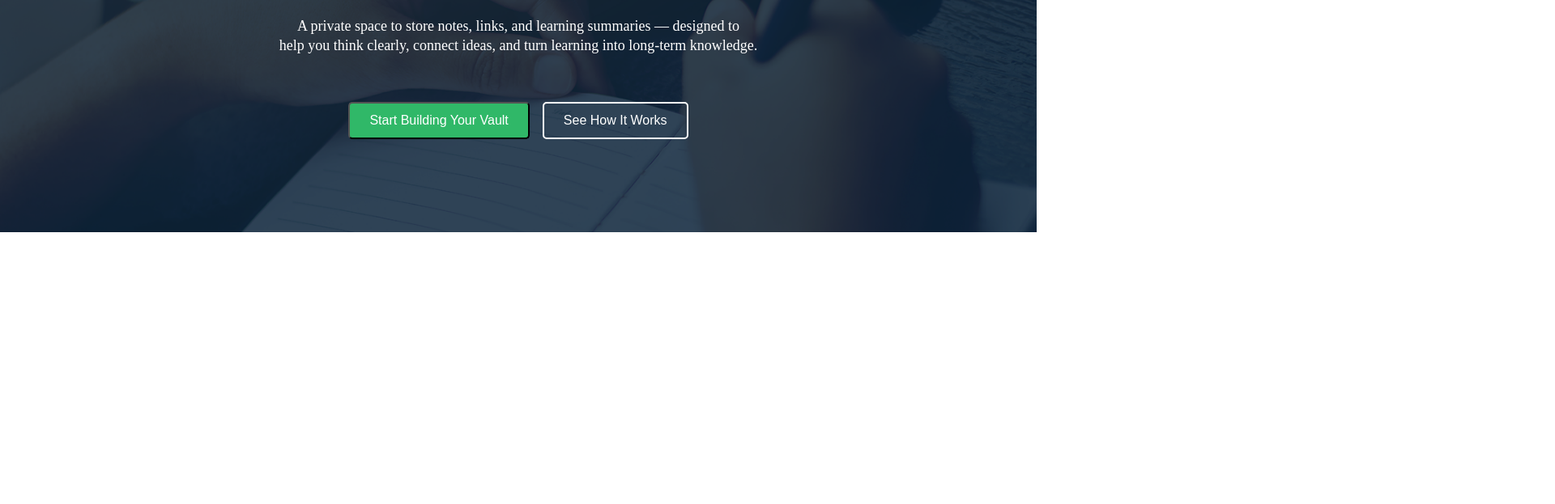
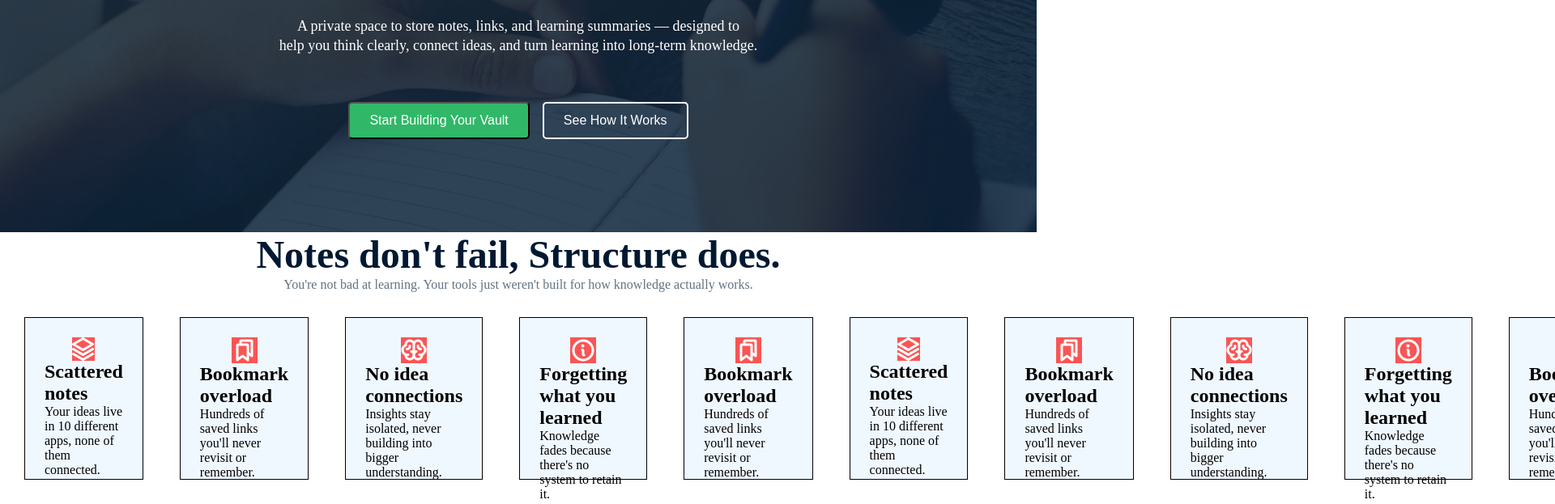
Before and after one commit to RahulAdhikary2305/assignment-1, a plain HTML site: page index.html in a window 1280 px wide. Shown: the part 419-1042 px from the top of the page at 81% size, 1920 px wide, since content can reach past the window. Before the commit the page ends 800 px from the top, so only its background shows below. Drawn offline with Linux system fonts and the light colour scheme.

Commit message:
note section done

```diff
--- a/index.html
+++ b/index.html
@@ -74,6 +74,93 @@
     </header>
 
 
+    <section>
+
+        <div class="note">
+            <div class="nothed">
+                <p class="nothedbig"><b>Notes don't fail, Structure does.</b></p>
+
+                <p class="nothedsml">You're not bad at learning. Your tools just weren't built for how knowledge actually works.</p>
+            </div>
+
+
+            <div class="card">
+                <div class="rectangle">
+                    <img class="recicon" src="assets/Vector.png" alt="">
+                    <p class="rectitle">Scattered notes</p>
+                    <p class="recdes">Your ideas live in 10 different apps, none of them connected.</p>
+
+                </div>
+                <div class="rectangle">
+                    <img class="recicon" src="assets/Bookmarks.png" alt="">
+                    <p class="rectitle">Bookmark overload</p>
+                    <p class="recdes">Hundreds of saved links you'll never revisit or remember.</p>
+
+                </div>
+                <div class="rectangle">
+                    <img class="recicon" src="assets/Brain.png" alt="">
+                    <p class="rectitle">No idea connections</p>
+                    <p class="recdes">Insights stay isolated, never building into bigger understanding.</p>
+
+                </div>
+                <div class="rectangle">
+                    <img class="recicon" src="assets/Info.png" alt="">
+                    <p class="rectitle">Forgetting what you learned</p>
+
+                    <p class="recdes">Knowledge fades because there's no system to retain it.</p>
+
+                </div>
+                <div class="rectangle">
+                    <img class="recicon" src="assets/Bookmarks.png" alt="">
+                    <p class="rectitle">Bookmark overload</p>
+                    <p class="recdes">Hundreds of saved links you'll never revisit or remember.</p>
+
+                </div>
+
+                <div class="rectangle">
+                    <img class="recicon" src="assets/Vector.png" alt="">
+                    <p class="rectitle">Scattered notes</p>
+                    <p class="recdes">Your ideas live in 10 different apps, none of them connected.</p>
+
+                </div>
+                <div class="rectangle">
+                    <img class="recicon" src="assets/Bookmarks.png" alt="">
+                    <p class="rectitle">Bookmark overload</p>
+                    <p class="recdes">Hundreds of saved links you'll never revisit or remember.</p>
+
+                </div>
+                <div class="rectangle">
+                    <img class="recicon" src="assets/Brain.png" alt="">
+                    <p class="rectitle">No idea connections</p>
+                    <p class="recdes">Insights stay isolated, never building into bigger understanding.</p>
+
+                </div>
+                <div class="rectangle">
+                    <img class="recicon" src="assets/Info.png" alt="">
+                    <p class="rectitle">Forgetting what you learned</p>
+
+                    <p class="recdes">Knowledge fades because there's no system to retain it.</p>
+
+                </div>
+                <div class="rectangle">
+                    <img class="recicon" src="assets/Bookmarks.png" alt="">
+                    <p class="rectitle">Bookmark overload</p>
+                    <p class="recdes">Hundreds of saved links you'll never revisit or remember.</p>
+
+                </div>
+
+
+
+            </div>
+
+
+        </div>
+
+
+
+    </section>
+
+
 
 
 </body>
--- a/style.css
+++ b/style.css
@@ -117,3 +117,60 @@ nav .div{
     font-size: 16px;
     border-radius: 5px;
 }
+
+.nothed{
+    display: flex;
+    flex-direction: column;
+    margin: auto 120px;
+
+    align-items: center;
+}
+
+.nothedbig{
+
+    color: #001931;
+    font-size: 48px;
+}
+
+.nothedsml{
+    color: #627382;
+    font-size: 16px;
+    line-height: 20px;
+
+}
+
+.recicon{
+
+    background-color: #F95555;
+
+
+}
+
+.rectitle{
+    font-size: 24px;
+    font-weight: 700;
+}
+
+
+.recdes{
+    font-size: 16px;
+    font-weight: 300;
+
+}
+
+.rectangle{
+    height: 151px;
+    width: 150px;
+    border: 1px solid black;
+    display: flex;
+    flex-direction: column;
+    align-items: center;
+    padding: 24px 24px;
+    background-color: aliceblue;
+}
+
+.card{
+    display: flex;
+    gap: 45px;
+    padding: 30px;
+}
```
